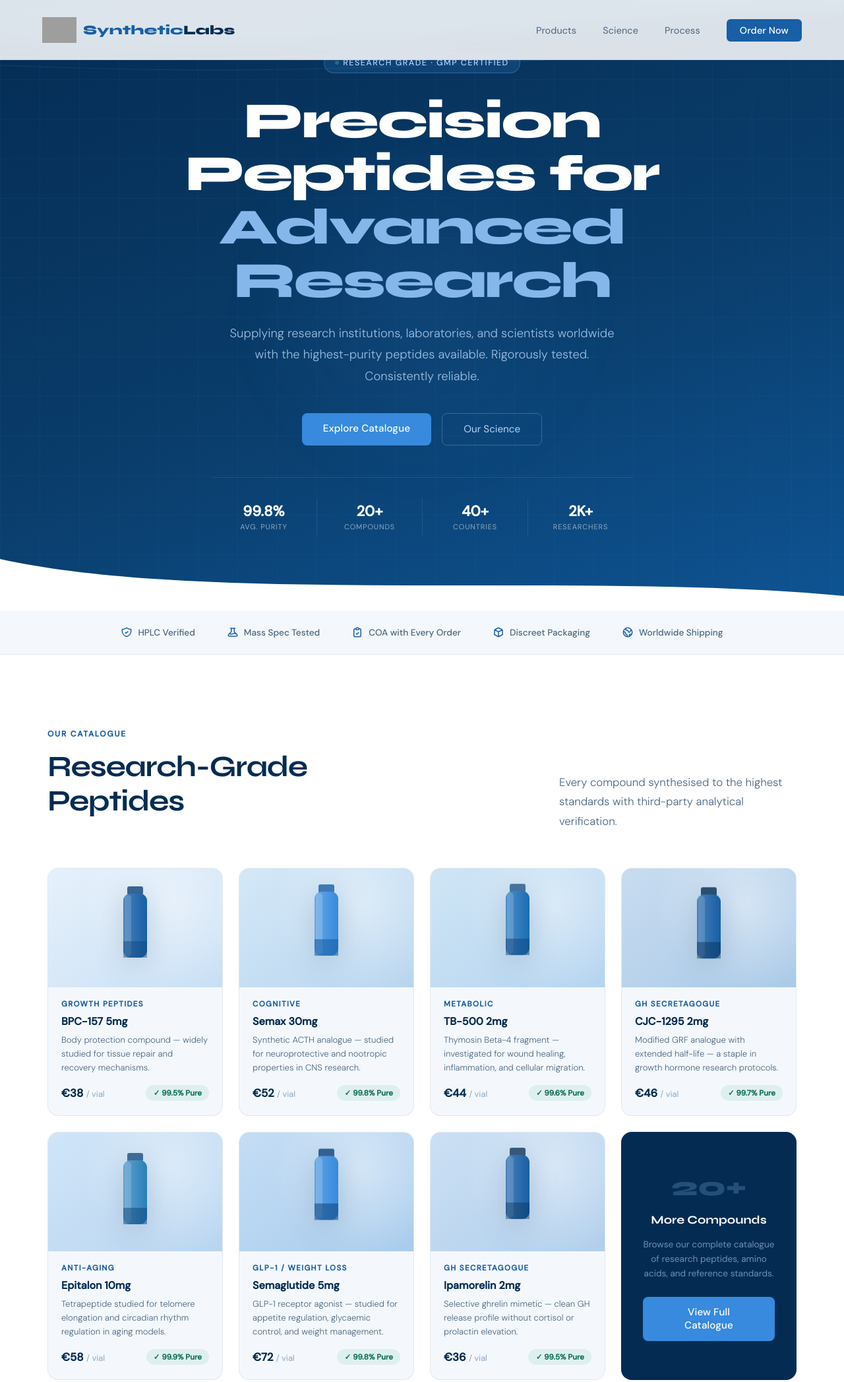
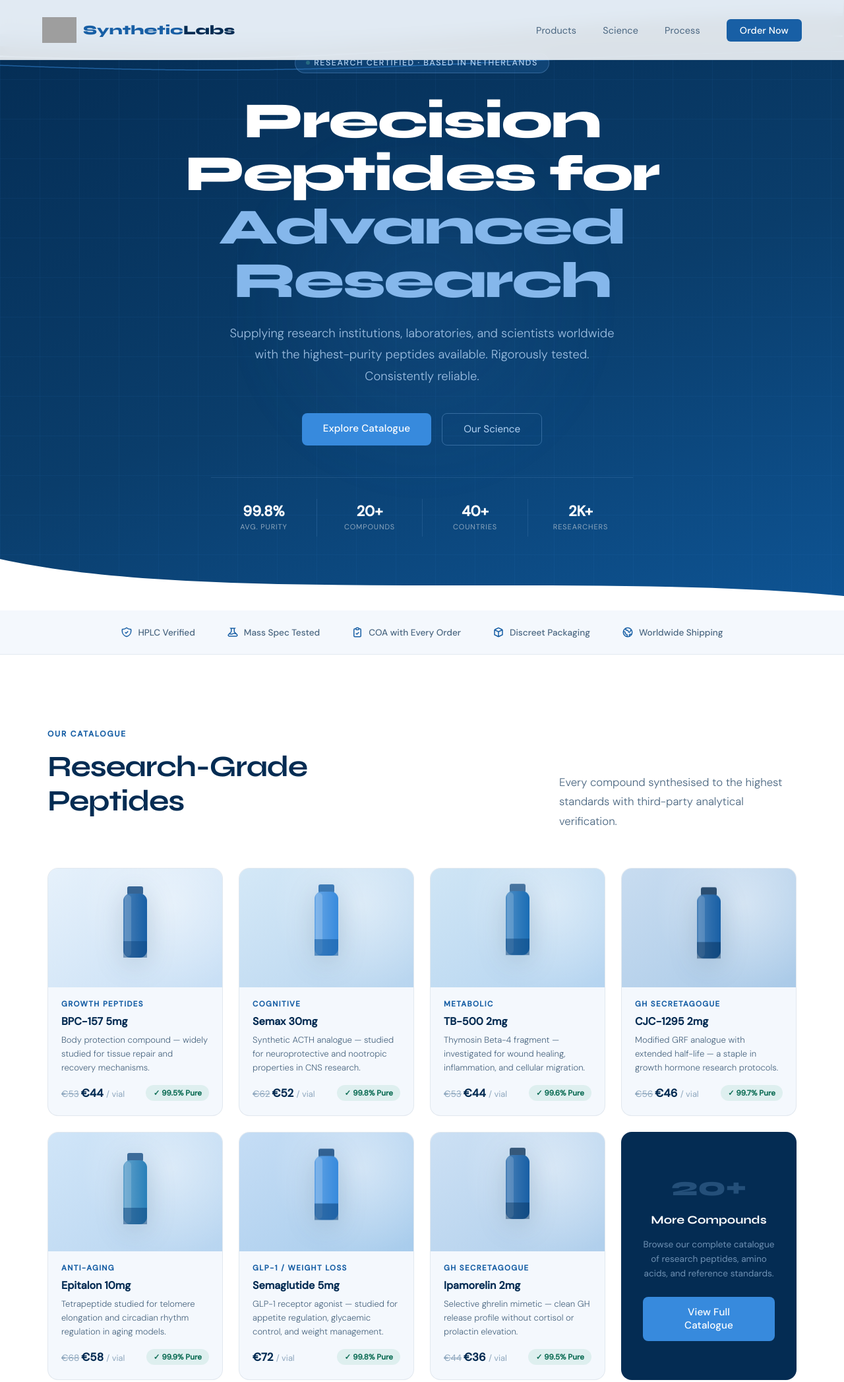
Before and after one commit to arnkeenan-gif/beta-6, a website: page index.html in a window 1280 px wide. Shown: the top 2094 px of the page at 66% size. Drawn offline with Linux system fonts and the light colour scheme; grey boxes are pictures that could not be loaded.

Commit message:
Update index.html

```diff
--- a/index.html
+++ b/index.html
@@ -1,6 +1,6 @@
 <!DOCTYPE html>
 <html lang="en">
-<head> <link rel="icon" type="image/svg+xml" href="https://dox3h6yxkzib2.cloudfront.net/9a776236fadadb9283756501e2c67123.svg">
+<head>
 <meta charset="UTF-8">
 <meta name="viewport" content="width=device-width, initial-scale=1.0">
 <title>SyntheticLabs — Precision. Purity. Progress.</title>
@@ -671,17 +671,17 @@
         ctx.beginPath(); ctx.moveTo(0, 0);
         for(var x = 0; x <= W; x += 3) ctx.lineTo(x, sine(x, 1, 28, 52));
         ctx.lineTo(W, 0); ctx.closePath();
-        ctx.fillStyle = "rgba(55,138,221,0.20)"; ctx.fill();
+        ctx.fillStyle = "rgba(55,138,221,0.45)"; ctx.fill();
         ctx.beginPath(); ctx.moveTo(0, 0);
         for(var x = 0; x <= W; x += 3) ctx.lineTo(x, sine(x, 0.65, 22, 42));
         ctx.lineTo(W, 0); ctx.closePath();
-        ctx.fillStyle = "rgba(133,183,235,0.10)"; ctx.fill();
+        ctx.fillStyle = "rgba(133,183,235,0.28)"; ctx.fill();
         ctx.beginPath();
         for(var x = 0; x <= W; x += 3){ var y = sine(x, 1.2, 18, 72); if(x===0) ctx.moveTo(x,y); else ctx.lineTo(x,y); }
-        ctx.strokeStyle = "rgba(133,183,235,0.38)"; ctx.lineWidth = 1.5; ctx.stroke();
+        ctx.strokeStyle = "rgba(133,183,235,0.75)"; ctx.lineWidth = 2; ctx.stroke();
         ctx.beginPath();
         for(var x = 0; x <= W; x += 3){ var y = sine(x, 0.75, 14, 92); if(x===0) ctx.moveTo(x,y); else ctx.lineTo(x,y); }
-        ctx.strokeStyle = "rgba(55,138,221,0.22)"; ctx.lineWidth = 1; ctx.stroke();
+        ctx.strokeStyle = "rgba(55,138,221,0.55)"; ctx.lineWidth = 1.5; ctx.stroke();
         offset += 0.7;
         requestAnimationFrame(draw);
       }
@@ -692,7 +692,7 @@
   <div class="hero-orb"></div>
 
   <div class="hero-content">
-    <div class="hero-tag">Research Grade · GMP Certified</div>
+    <div class="hero-tag">Research Certified · Based in Netherlands</div>
     <h1>Precision Peptides for<br><span>Advanced Research</span></h1>
     <p>Supplying research institutions, laboratories, and scientists worldwide with the highest-purity peptides available. Rigorously tested. Consistently reliable.</p>
     <div class="hero-btns">
@@ -769,7 +769,7 @@
         <div class="product-name">BPC-157 5mg</div>
         <div class="product-desc">Body protection compound — widely studied for tissue repair and recovery mechanisms.</div>
         <div class="product-footer">
-          <div class="product-price">€38 <span>/ vial</span></div>
+          <div class="product-price"><span style="text-decoration:line-through;color:#8EA7BE;font-size:0.85rem;margin-right:3px">€53</span>€44 <span>/ vial</span></div>
           <div class="purity-badge">✓ 99.5% Pure</div>
         </div>
       </div>
@@ -792,7 +792,7 @@
         <div class="product-name">Semax 30mg</div>
         <div class="product-desc">Synthetic ACTH analogue — studied for neuroprotective and nootropic properties in CNS research.</div>
         <div class="product-footer">
-          <div class="product-price">€52 <span>/ vial</span></div>
+          <div class="product-price"><span style="text-decoration:line-through;color:#8EA7BE;font-size:0.85rem;margin-right:3px">€62</span>€52 <span>/ vial</span></div>
           <div class="purity-badge">✓ 99.8% Pure</div>
         </div>
       </div>
@@ -815,7 +815,7 @@
         <div class="product-name">TB-500 2mg</div>
         <div class="product-desc">Thymosin Beta-4 fragment — investigated for wound healing, inflammation, and cellular migration.</div>
         <div class="product-footer">
-          <div class="product-price">€44 <span>/ vial</span></div>
+          <div class="product-price"><span style="text-decoration:line-through;color:#8EA7BE;font-size:0.85rem;margin-right:3px">€53</span>€44 <span>/ vial</span></div>
           <div class="purity-badge">✓ 99.6% Pure</div>
         </div>
       </div>
@@ -838,7 +838,7 @@
         <div class="product-name">CJC-1295 2mg</div>
         <div class="product-desc">Modified GRF analogue with extended half-life — a staple in growth hormone research protocols.</div>
         <div class="product-footer">
-          <div class="product-price">€46 <span>/ vial</span></div>
+          <div class="product-price"><span style="text-decoration:line-through;color:#8EA7BE;font-size:0.85rem;margin-right:3px">€56</span>€46 <span>/ vial</span></div>
           <div class="purity-badge">✓ 99.7% Pure</div>
         </div>
       </div>
@@ -861,7 +861,7 @@
         <div class="product-name">Epitalon 10mg</div>
         <div class="product-desc">Tetrapeptide studied for telomere elongation and circadian rhythm regulation in aging models.</div>
         <div class="product-footer">
-          <div class="product-price">€58 <span>/ vial</span></div>
+          <div class="product-price"><span style="text-decoration:line-through;color:#8EA7BE;font-size:0.85rem;margin-right:3px">€68</span>€58 <span>/ vial</span></div>
           <div class="purity-badge">✓ 99.9% Pure</div>
         </div>
       </div>
@@ -907,7 +907,7 @@
         <div class="product-name">Ipamorelin 2mg</div>
         <div class="product-desc">Selective ghrelin mimetic — clean GH release profile without cortisol or prolactin elevation.</div>
         <div class="product-footer">
-          <div class="product-price">€36 <span>/ vial</span></div>
+          <div class="product-price"><span style="text-decoration:line-through;color:#8EA7BE;font-size:0.85rem;margin-right:3px">€44</span>€36 <span>/ vial</span></div>
           <div class="purity-badge">✓ 99.5% Pure</div>
         </div>
       </div>
```
